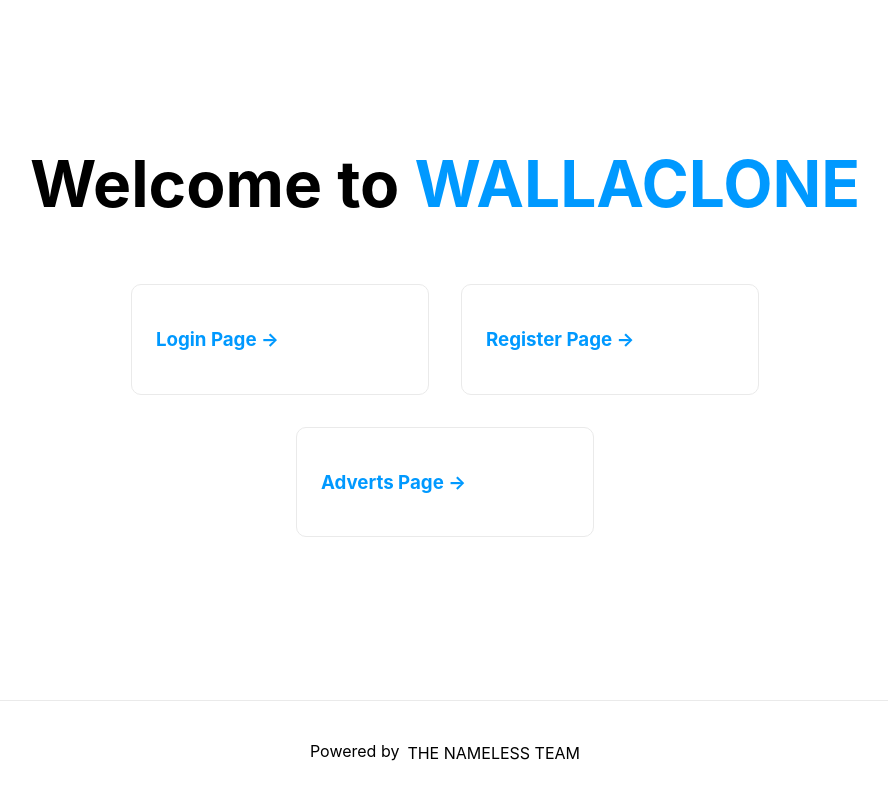
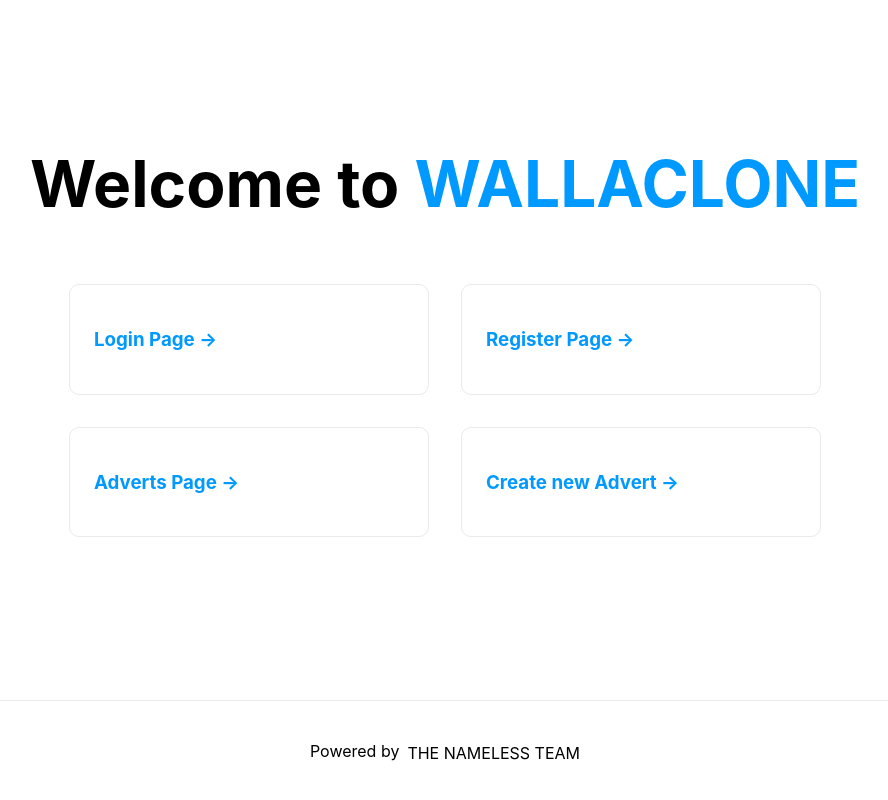
Before and after one commit to NandoLT/Wallaclone-Frontend, a Next.js app in the folder wallaclone/: page / in a window 1280 px wide. Shown: the whole page, without its empty margins (195-1083 px from the left). Built offline with nearby package versions, Linux system fonts and the light colour scheme.

Commit message:
Created route CreateAdvert

```diff
--- a/wallaclone/pages/index.js
+++ b/wallaclone/pages/index.js
@@ -40,6 +40,12 @@ export default function Home() {
             </div>
           </Link>
 
+          <Link className={styles.card} href='/create-advert' passHref>
+            <div className={styles.card} >
+              <h3>  Create new Advert &rarr;  </h3>
+            </div>
+          </Link>
+
 
         </div>
       </main>
```
Also changed, not shown: wallaclone/pages/create-advert.js (added, +11 -0 lines).
